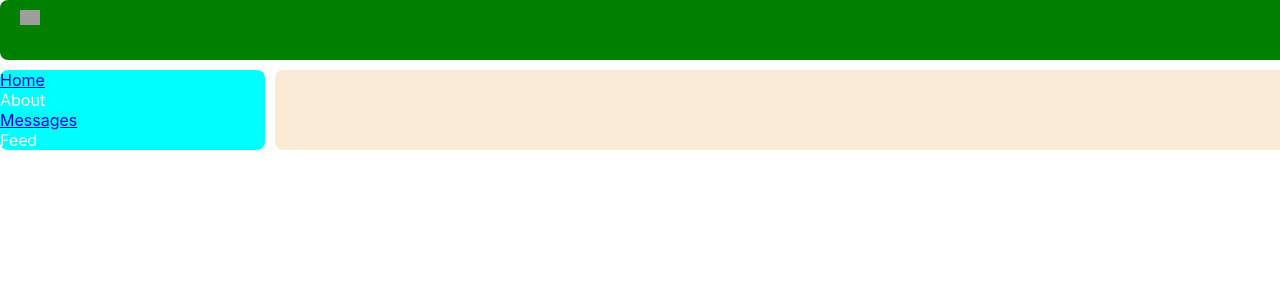
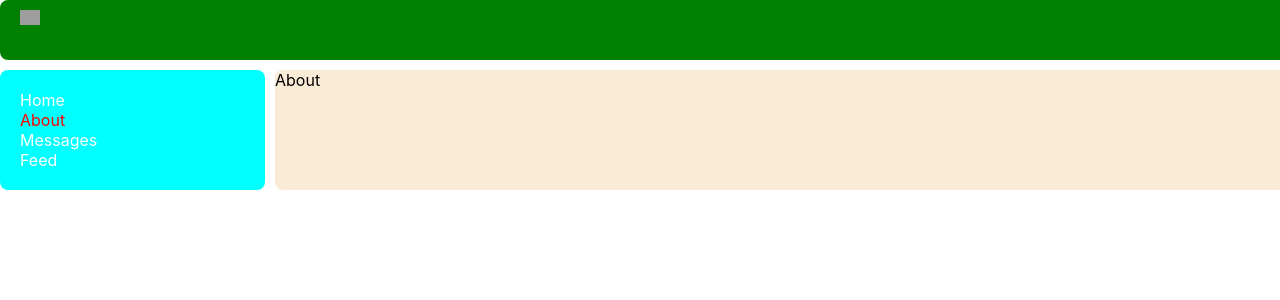
Before and after one commit to IlyaKin/react-course, a React (Create React App) app: page /about in a window 1280 px wide. Shown: the top 300 px of the page. Built offline with nearby package versions, Linux system fonts and the light colour scheme; grey boxes are pictures that could not be loaded.

Commit message:
using navlink

```diff
--- a/src/App.js
+++ b/src/App.js
@@ -4,8 +4,9 @@ import Header from "./components/Header/Header";
 import Navbar from "./components/Navbar/Navbar";
 import Content from "./components/Content/Content";
 import Dialogs from "./components/Dialogs/Dialogs";
+import About from "./components/About/About";
+import News from "./components/News/News";
 import {BrowserRouter, Route, Routes} from "react-router-dom";
-
 
 
 const App = (props)=>{
@@ -18,6 +19,8 @@ const App = (props)=>{
             <Routes>
             <Route path='/dialogs' element=<Dialogs />/>
             <Route path='/content' element=<Content />/>
+            <Route path='/about' element=<About />/>
+            <Route path='/news' element=<News />/>
             </Routes>
         </div>
     </div>
--- /dev/null
+++ b/src/components/About/About.jsx
@@ -0,0 +1,10 @@
+import cl from "./About.module.css"
+
+const About = () =>{
+    return(
+        <div>
+            About
+        </div>
+    )
+}
+export default About;
--- a/src/components/Navbar/Navbar.jsx
+++ b/src/components/Navbar/Navbar.jsx
@@ -1,21 +1,22 @@
 import cl from './Navbar.module.css'
+import {NavLink} from "react-router-dom";
 
 
 const Navbar = ()=>{
     return(
 
             <nav className={cl.nav}>
-                <div className={cl.item}>
-                    <a href="/content">Home</a>
+                <div>
+                    <NavLink to="/content" className={data=>data.isActive?cl.activeLink:cl.item}>Home</NavLink>
                 </div>
-                <div className={cl.item}>
-                    <a>About</a>
+                <div>
+                    <NavLink to="/about" className={data=>data.isActive?cl.activeLink:cl.item}>About</NavLink>
                 </div>
-                <div className={cl.item}>
-                    <a href="/dialogs">Messages</a>
+                <div>
+                    <NavLink to="/dialogs" className={data=>data.isActive?cl.activeLink:cl.item}>Messages</NavLink>
                 </div>
-                <div className={cl.item}>
-                    <a>Feed</a>
+                <div>
+                    <NavLink to="/news" className={data=>data.isActive?cl.activeLink:cl.item}>Feed</NavLink>
                 </div>
             </nav>
 
--- a/src/components/Navbar/Navbar.module.css
+++ b/src/components/Navbar/Navbar.module.css
@@ -2,11 +2,16 @@
     grid-area: n;
     background-color: aqua;
     border-radius: 8px;
+    padding: 20px;
 }
 .item{
     color: white;
+    text-decoration: none;
+
 }
 
-.item.active{
-    color: darkred;
+.activeLink{
+    color: red;
+    text-decoration: none;
+
 }
--- /dev/null
+++ b/src/components/News/News.jsx
@@ -0,0 +1,10 @@
+import cl from './News.module.css'
+
+const News = ()=>{
+    return(
+        <div>
+            News
+        </div>
+    )
+}
+export default News;
```
Also changed, not shown: src/components/About/About.module.css (added), src/components/News/News.module.css (added).
